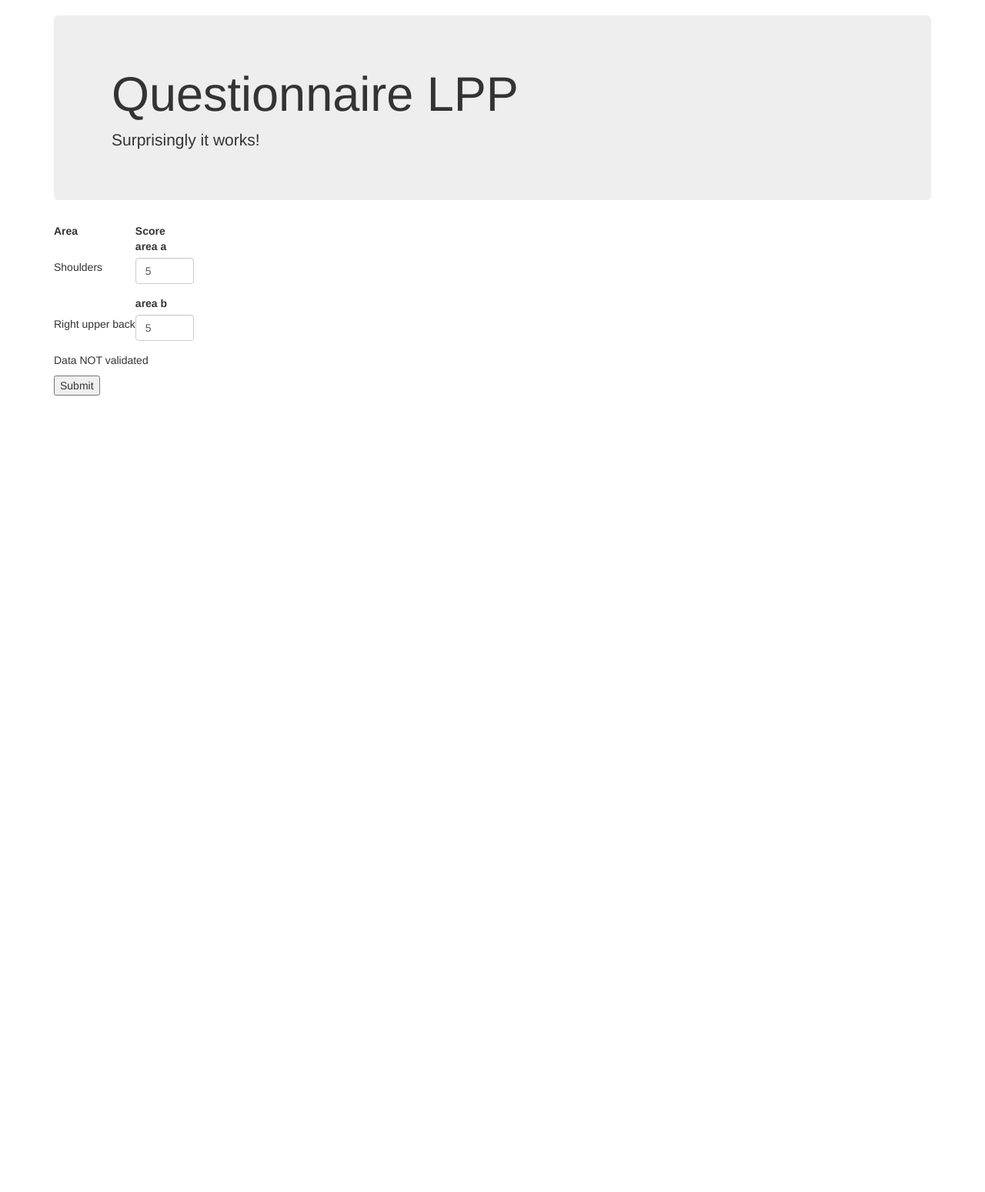
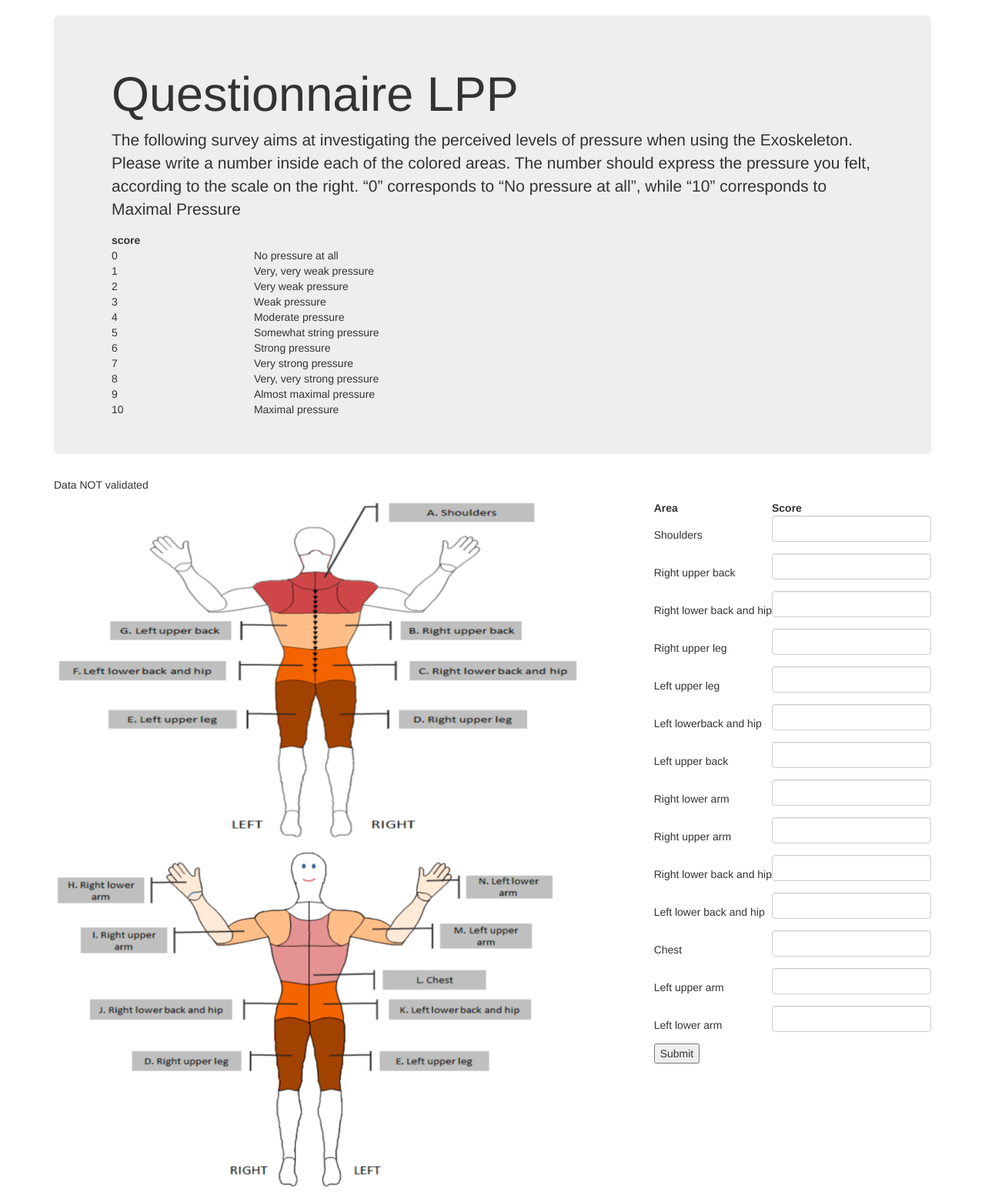
Before and after one commit to STEPbySTEPproj/HF_metrics, a Flask app: template src/questionnaire/questionnaire/templates/questionnaire_lpp.html in a window 1280 px wide. Shown: the part 52-1601 px from the top of the page at 77% size. Before the commit the page ends 566 px from the top, so only its background shows below. Run offline with Flask 2, Linux system fonts and the light colour scheme; the template is opened without the code that fills it: values that come from a table or form of the project are taken from there, others are empty; form fields are guessed from the names that the template uses; some libraries are stand-ins or nearby versions.

Commit message:
lpp questionnaire completed

```diff
--- a/src/questionnaire/questionnaire/forms.py
+++ b/src/questionnaire/questionnaire/forms.py
@@ -11,12 +11,24 @@ from wtforms import (
 )
 # from wtforms.widgets import ListWidget, CheckboxInput
 # from wtforms.validators import Optional, DataRequired, InputRequired, Email, ValidationError
-from wtforms.validators import DataRequired, NumberRange
+from wtforms.validators import DataRequired, InputRequired, NumberRange
 # from urllib.parse import urlparse
 
 class formLPP(FlaskForm):
     validated = False
-    a = IntegerField('area a', [DataRequired(), NumberRange(min=0, max=10)], default=5)
-    b = IntegerField('area b', [DataRequired(), NumberRange(min=0, max=10)], default=5)
+    a = IntegerField('area a', [InputRequired(), NumberRange(min=0, max=10)])
+    b = IntegerField('area b', [DataRequired(), NumberRange(min=0, max=10)])
+    c = IntegerField('area c', [DataRequired(), NumberRange(min=0, max=10)])
+    d = IntegerField('area d', [DataRequired(), NumberRange(min=0, max=10)])
+    e = IntegerField('area e', [DataRequired(), NumberRange(min=0, max=10)])
+    f = IntegerField('area f', [DataRequired(), NumberRange(min=0, max=10)])
+    g = IntegerField('area g', [DataRequired(), NumberRange(min=0, max=10)])
+    h = IntegerField('area h', [DataRequired(), NumberRange(min=0, max=10)])
+    i = IntegerField('area i', [DataRequired(), NumberRange(min=0, max=10)])
+    j = IntegerField('area j', [DataRequired(), NumberRange(min=0, max=10)])
+    k = IntegerField('area k', [DataRequired(), NumberRange(min=0, max=10)])
+    l = IntegerField('area l', [DataRequired(), NumberRange(min=0, max=10)])
+    m = IntegerField('area m', [DataRequired(), NumberRange(min=0, max=10)])
+    n = IntegerField('area n', [DataRequired(), NumberRange(min=0, max=10)])
 
     submit = SubmitField(label='Submit')
--- a/src/questionnaire/questionnaire/main.py
+++ b/src/questionnaire/questionnaire/main.py
@@ -1,17 +1,20 @@
 from flask import Flask, render_template, Response
 from flask_bootstrap import Bootstrap
-from forms import formLPP
+from questionnaire.forms import formLPP
 from io import StringIO
 class LPPData:
     def __init__(self):
+
+        self.data = list()
         self.a = 5
         self.b = 5
 
     def generate_file(self):
 
-        msg = "type;score\n"
-        msg += '{};{}\n'.format('a', self.a)
-        msg += '{};{}\n'.format('b', self.b)
+        msg = "type;value\n"
+
+        for item in self.data:
+            msg += '{};{}\n'.format(item[0], item[1])
         file_buffer = StringIO(msg)
         file_buffer.seek(0)
         return file_buffer
@@ -36,9 +39,23 @@ def questionnaire_lpp():
     print("here")
 
     if form.validate_on_submit():
-        lpp_val.a = form.a.data
-        lpp_val.b = form.b.data
+        lpp_val.data.append(['a',form.a.data])
+        lpp_val.data.append(['b',form.b.data])
+        lpp_val.data.append(['c',form.c.data])
+        lpp_val.data.append(['d',form.d.data])
+        lpp_val.data.append(['e',form.e.data])
+        lpp_val.data.append(['f',form.f.data])
+        lpp_val.data.append(['g',form.g.data])
+        lpp_val.data.append(['h',form.h.data])
+        lpp_val.data.append(['i',form.i.data])
+        lpp_val.data.append(['j',form.j.data])
+        lpp_val.data.append(['k',form.k.data])
+        lpp_val.data.append(['l',form.l.data])
+        lpp_val.data.append(['m',form.m.data])
+        lpp_val.data.append(['n',form.n.data])
+
         print("Data Validated")
+        print(lpp_val.data)
         form.validated = True
     return render_template('questionnaire_lpp.html', form=form)
 
@@ -56,6 +73,10 @@ def download(file_name='lpp'):
     )
     return response
 
-if __name__ == "__main__":
+
+def main():
     app.config['SECRET_KEY'] = 'any secret string'
     app.run(debug=True)
+
+if __name__ == "__main__":
+    main()
--- a/src/questionnaire/questionnaire/templates/base.html
+++ b/src/questionnaire/questionnaire/templates/base.html
@@ -18,7 +18,7 @@ limitations under the License.
 {% extends 'bootstrap/base.html' %}
 
 {% block title %}
-    Buildfarm configuration wizard
+    Eurobench - Human Factor questionnaires
 {% endblock %}
 
 {% block navbar %}
--- a/src/questionnaire/questionnaire/templates/questionnaire_lpp.html
+++ b/src/questionnaire/questionnaire/templates/questionnaire_lpp.html
@@ -21,37 +21,77 @@ limitations under the License.
  {% block app_content %}
 
  <div class="jumbotron">
-       <div class="container">
+ <div class="container">
 
+  <style>
+    label{
+      display: None;
+    }
+    </style>
  <h1>Questionnaire LPP </h1>
- <p>Surprisingly it works!</p>
+
+ <p>The following survey aims at investigating the perceived levels of pressure when using the Exoskeleton.
+  Please write a number inside each of the colored areas.
+  The number should express the pressure you felt, according to the scale on the right.
+  “0” corresponds to “No pressure at all”, while “10” corresponds to Maximal Pressure</p>
+
+  <table style="width:100%">
+  <tr>
+    <th>score</th>
+    <th> </th>
+  </tr>
+  <tr>
+    <td>0</td>
+    <td>No pressure at all</td>
+  </tr>
+  <tr>
+    <td>1</td>
+    <td>Very, very weak pressure</td>
+  </tr>
+  <tr>
+    <td>2</td>
+    <td>Very weak pressure</td>
+  </tr>
+  <tr>
+    <td>3</td>
+    <td>Weak pressure</td>
+  </tr>
+  <tr>
+    <td>4</td>
+    <td>Moderate pressure</td>
+  </tr>
+  <tr>
+    <td>5</td>
+    <td>Somewhat string pressure</td>
+  </tr>
+  <tr>
+    <td>6</td>
+    <td>Strong pressure</td>
+  </tr>
+  <tr>
+    <td>7</td>
+    <td>Very strong pressure</td>
+  </tr>
+  <tr>
+    <td>8</td>
+    <td>Very, very strong pressure</td>
+  </tr>
+  <tr>
+    <td>9</td>
+    <td>Almost maximal pressure</td>
+  </tr>
+  <tr>
+    <td>10</td>
+    <td>Maximal pressure</td>
+  </tr>
+</table>
+
  </div>
  </div>
 
  <form action="" method="POST" enctype="multipart/form-data" >
   {{ form.hidden_tag() }}
 
-  <table>
-    <tr>
-      <th>Area </th>
-      <th> Score</th>
-    </tr>
-    <tr>
-      <td>Shoulders</td>
-      <td> {{ wtf.form_field(form.a) }} </td>
-    </tr>
-    <tr>
-      <td>Right upper back</td>
-      <td> {{ wtf.form_field(form.b) }} </td>
-    </tr>
-  </table>
-<!--
-  <h2> A area </h2>
-  {{ wtf.form_field(form.a) }}
-  <h2> B area </h2>
-  {{ wtf.form_field(form.b) }} -->
-
- <div>
 
   {% if form.validated %}
   <p>Data validated</p>
@@ -62,7 +102,77 @@ limitations under the License.
   <p>Data NOT validated</p>
   {% endif %}
 
+
+
+  <div style='float:left'>
+  <img src="{{url_for('static', filename='lpp.png')}}" align="middle" />
+  </div>
+  <div style='float:right'>
+
+  <table>
+    <tr>
+      <th>Area </th>
+      <th> Score</th>
+    </tr>
+    <tr>
+      <td>Shoulders</td>
+      <td>{{ wtf.form_field(form.a) }}</td>
+    </tr>
+    <tr>
+      <td>Right upper back</td>
+      <td>{{ wtf.form_field(form.b) }}</td>
+    </tr>
+    <tr>
+      <td>Right lower back and hip</td>
+      <td>{{ wtf.form_field(form.c) }}</td>
+    </tr>
+    <tr>
+      <td>Right upper leg</td>
+      <td>{{ wtf.form_field(form.d) }}</td>
+    </tr>
+    <tr>
+      <td>Left upper leg</td>
+      <td>{{ wtf.form_field(form.e) }}</td>
+    </tr>
+    <tr>
+      <td>Left lowerback and hip</td>
+      <td>{{ wtf.form_field(form.f) }}</td>
+    </tr>
+    <tr>
+      <td>Left upper back</td>
+      <td>{{ wtf.form_field(form.g) }}</td>
+    </tr>
+    <tr>
+      <td>Right lower arm</td>
+      <td>{{ wtf.form_field(form.h) }}</td>
+    </tr>
+    <tr>
+      <td>Right upper arm</td>
+      <td>{{ wtf.form_field(form.i) }}</td>
+    </tr>
+    <tr>
+      <td>Right lower back and hip</td>
+      <td>{{ wtf.form_field(form.j) }}</td>
+    </tr>
+    <tr>
+      <td>Left lower back and hip</td>
+      <td>{{ wtf.form_field(form.k) }}</td>
+    </tr>
+    <tr>
+      <td>Chest </td>
+      <td>{{ wtf.form_field(form.l) }}</td>
+    </tr>
+    <tr>
+      <td>Left upper arm</td>
+      <td>{{ wtf.form_field(form.m) }}</td>
+    </tr>
+    <tr>
+      <td>Left lower arm</td>
+      <td>{{ wtf.form_field(form.n) }}</td>
+    </tr>
+  </table>
   <p>{{ form.submit() }}</p>
+</div>
 
  </div>
 
--- a/src/questionnaire/setup.py
+++ b/src/questionnaire/setup.py
@@ -28,9 +28,7 @@ setup(
     install_requires=install_requires,
     #scripts=['script/run_pi_hf'],
     entry_points = {
-        "console_scripts": ['run_hf = pi_hf.DualTaskscript:entry_point',
-                            'run_lpp = pi_hf.scriptLPP:entry_point',
-                            'run_uei = pi_hf.scriptUEI:entry_point',],
+        "console_scripts": ['run_questionnaire = questionnaire.main:main',],
     },
     include_package_data=True,
     classifiers=[
```
Also changed, not shown: src/questionnaire/__init__.py (added).
